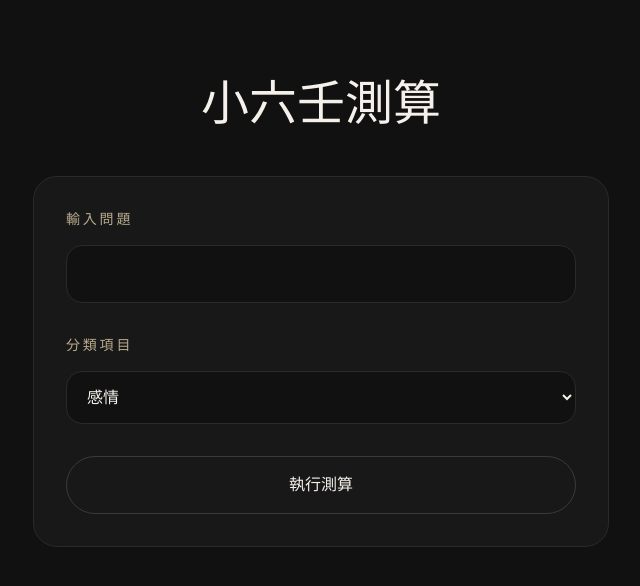
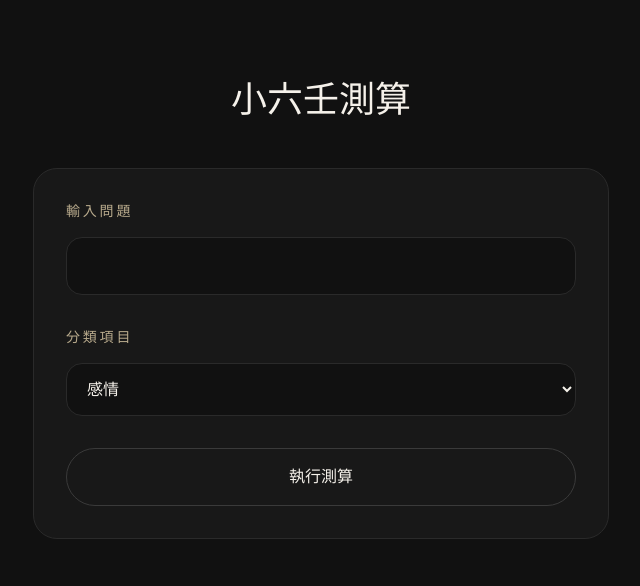
Before and after one commit to vinasum/WTFortune, a Next.js app: page /liuren in a window 1280 px wide. Shown: the top 586 px of the page, without its empty margins (319-959 px from the left). Built offline with nearby package versions, Linux system fonts and the light colour scheme.

Commit message:
Add files via upload

```diff
--- a/app/liuren/page.tsx
+++ b/app/liuren/page.tsx
@@ -29,7 +29,7 @@ export default function LiurenPage() {
 
       <div className="max-w-xl mx-auto text-center">
 
-        <h1 className="text-5xl font-light mb-12">
+        <h1 className="text-4xl font-light mb-12">
           小六壬測算
         </h1>
 
```
